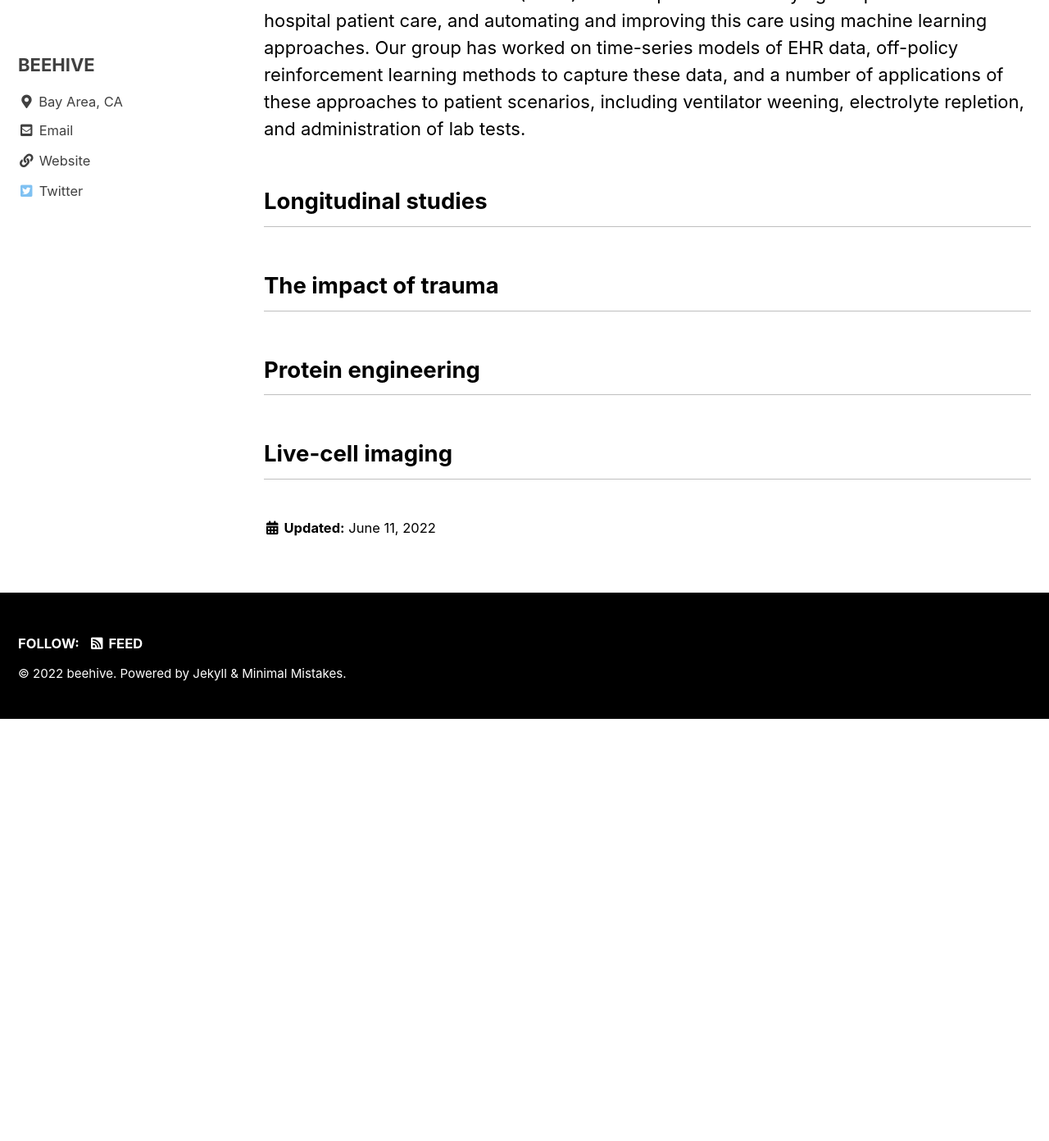
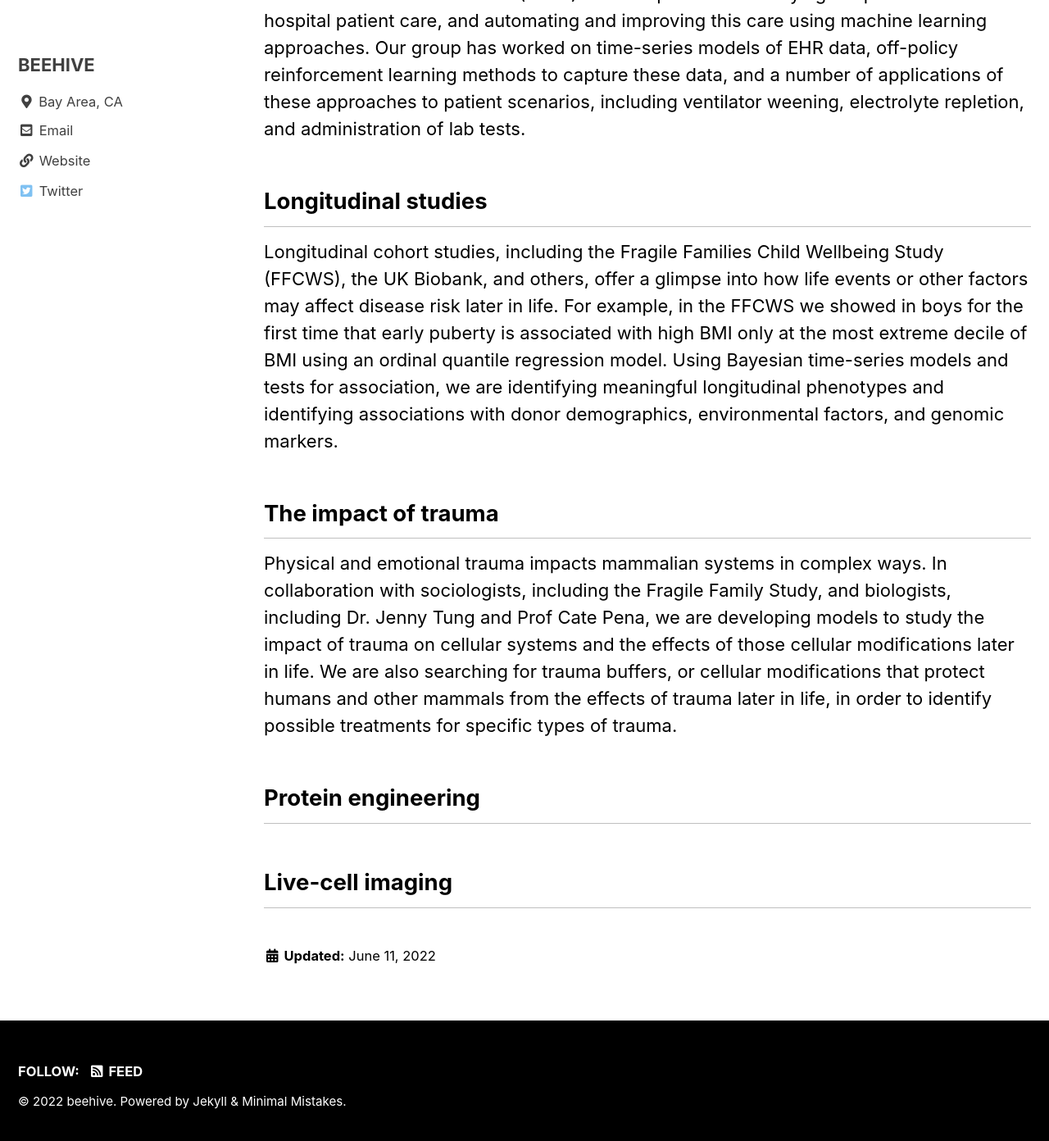
Before and after one commit to stanfordbeehive/stanfordbeehive.github.io, a Jekyll site: the page built from _pages/research.md, in a window 1280 px wide and 1400 px high, scrolled down 1133 px. Shown: the top 1392 px of the window at 82% size. Built offline with Jekyll 4.4.1, drawn with Linux system fonts in a browser that asks for light colours; cached includes are drawn as plain includes; before the commit the page ends 2010 px from its top, so only the background shows below that.

Commit message:
Update research.md

```diff
--- a/_pages/research.md
+++ b/_pages/research.md
@@ -15,8 +15,10 @@ Measurements of biological systems have both noise and systematic bias, and ofte
 Electronic healthcare records (EHRs) hold the promise of studying the processes of hospital patient care, and automating and improving this care using machine learning approaches. Our group has worked on time-series models of EHR data, off-policy reinforcement learning methods to capture these data, and a number of applications of these approaches to patient scenarios, including ventilator weening, electrolyte repletion, and administration of lab tests.
 
 ## Longitudinal studies
+Longitudinal cohort studies, including the Fragile Families Child Wellbeing Study (FFCWS), the UK Biobank, and others, offer a glimpse into how life events or other factors may affect disease risk later in life. For example, in the FFCWS we showed in boys for the first time that early puberty is associated with high BMI only at the most extreme decile of BMI using an ordinal quantile regression model. Using Bayesian time-series models and tests for association, we are identifying meaningful longitudinal phenotypes and identifying associations with donor demographics, environmental factors, and genomic markers.
 
 ## The impact of trauma
+Physical and emotional trauma impacts mammalian systems in complex ways. In collaboration with sociologists, including the Fragile Family Study, and  biologists, including Dr. Jenny Tung and Prof Cate Pena, we are developing models to study the impact of trauma on cellular systems and the effects of those cellular modifications later in life. We are also searching for trauma buffers, or cellular modifications that protect humans and other mammals from the effects of trauma later in life, in order to identify possible treatments for specific types of trauma.
 
 ## Protein engineering
 
```
